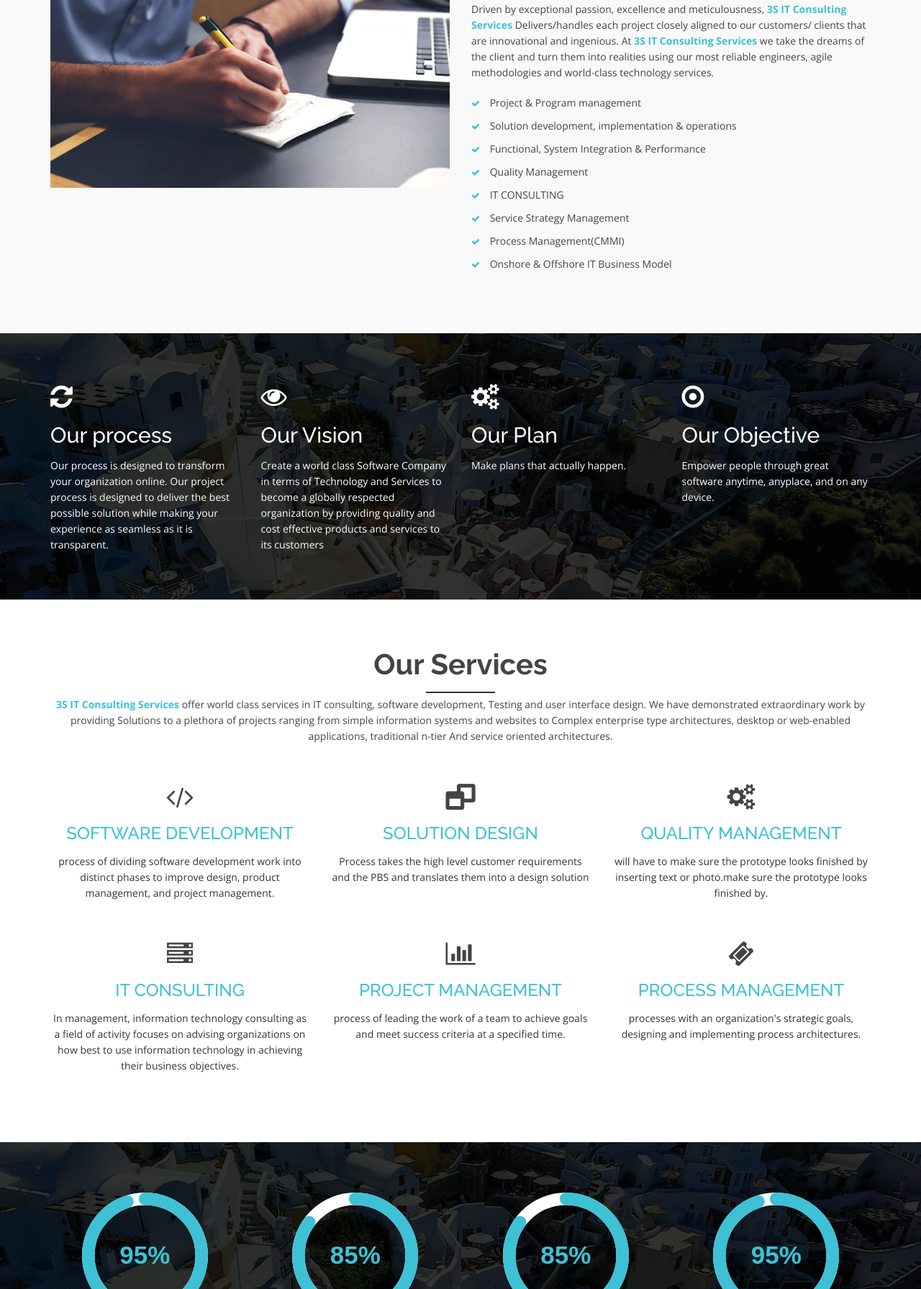
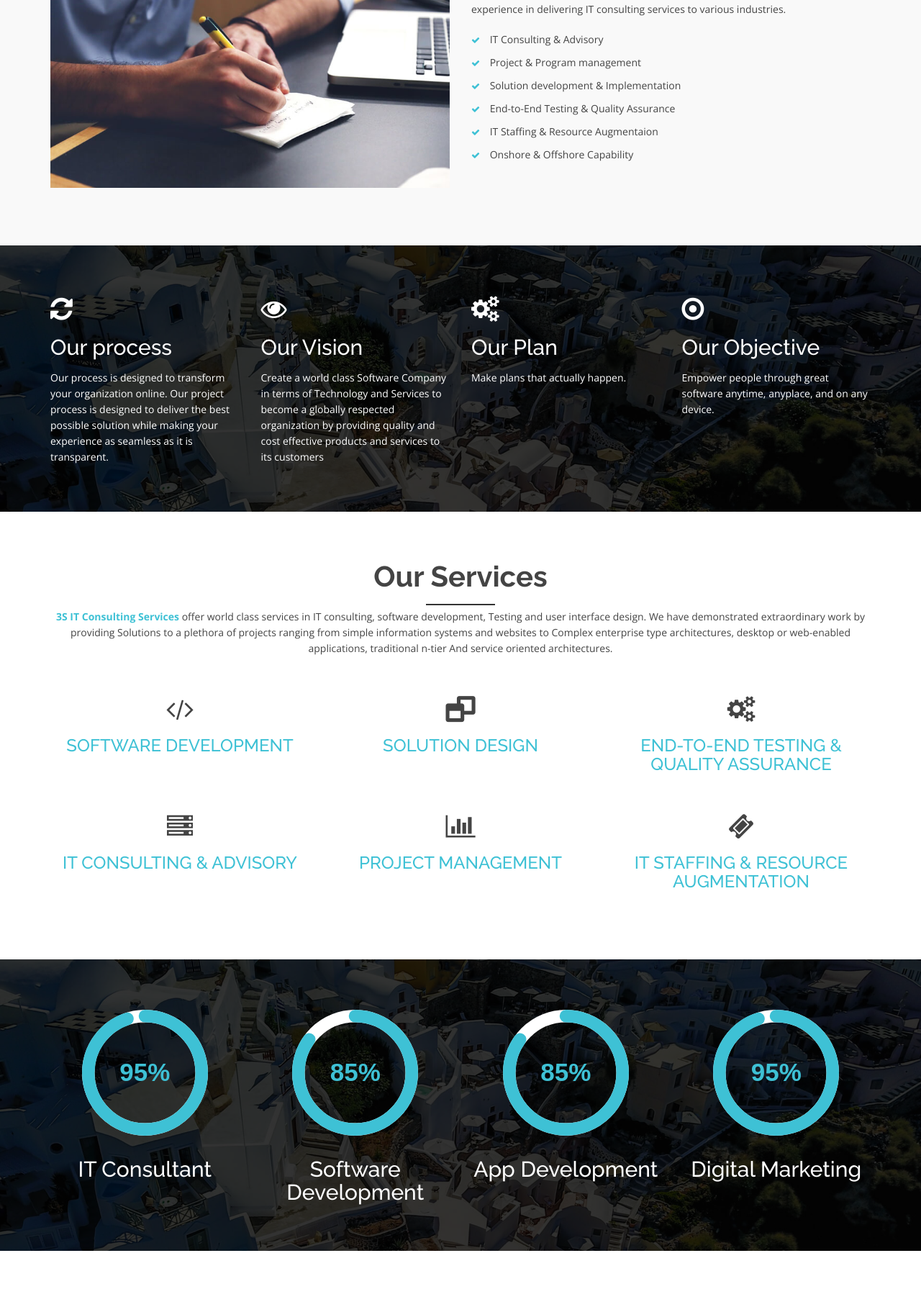
Before and after one commit to anibhat/3sit, a plain HTML site: page index.html in a window 1280 px wide. Shown: the part 864-2655 px from the top of the page at 72% size. Drawn offline with nearby package versions, Linux system fonts and the light colour scheme.

Commit message:
Update index.html
Removed unwanted

```diff
--- a/index.html
+++ b/index.html
@@ -216,32 +216,26 @@
           <div class="well-middle">
             <div class="single-well">
               <p>
-                <font color="#3ec1d5"><strong>3S IT Consulting Services</strong></font> offers a wide spectrum of services to choose from. Right from simple Website design to complex enterprise type architectures, desktop or web-enabled applications, Traditional n-tier and service-oriented architectures. Driven by exceptional passion, excellence and meticulousness, <font color="#3ec1d5"><strong>3S IT Consulting Services</strong></font> Delivers/handles each project closely aligned to our customers/ clients that are innovational and ingenious. At <font color="#3ec1d5"><strong>3S IT Consulting Services</strong></font> we take the dreams of the client and turn them into realities using our most reliable engineers, agile methodologies and world-class technology services.
+                <font color="#3ec1d5"><strong>3S IT Consulting Services</strong></font> Services is a Toronto based IT staffing, consulting and solutions provider delivering outstanding IT services in Canada for over 10 years focused on ensuring our clients' success. Our IT Leaders has more than 20 years of experience in delivering IT consulting services to various industries.
               </p>
               <ul>
+                <li>
+                  <i class="fa fa-check"></i> IT Consulting & Advisory
+                </li>
                 <li>
                   <i class="fa fa-check"></i> Project & Program management
                 </li>
                 <li>
-                  <i class="fa fa-check"></i> Solution development, implementation & operations
+                  <i class="fa fa-check"></i> Solution development & Implementation
                 </li>
                 <li>
-                  <i class="fa fa-check"></i> Functional, System Integration & Performance
+                  <i class="fa fa-check"></i> End-to-End Testing & Quality Assurance
                 </li>
                 <li>
-                  <i class="fa fa-check"></i> Quality Management
-                </li>
-                <li>
-                  <i class="fa fa-check"></i> IT CONSULTING
-                </li>
-				<li>
-                  <i class="fa fa-check"></i> Service Strategy Management
-                </li>
-                <li>
-                  <i class="fa fa-check"></i> Process Management(CMMI)
+                  <i class="fa fa-check"></i> IT Staffing & Resource Augmentaion
                 </li>
 				 <li>
-                  <i class="fa fa-check"></i> Onshore & Offshore IT Business Model
+                  <i class="fa fa-check"></i> Onshore & Offshore Capability
                 </li>
               </ul>
             </div>
@@ -330,9 +324,6 @@
 											<i class="fa fa-code"></i>
 										</a>
                     <h4 style="color:#3EC1D5">SOFTWARE DEVELOPMENT</h4>
-                  <p>
-                    process of dividing software development work into distinct phases to improve design, product management, and project management.
-                  </p>
                 </div>
               </div>
               <!-- end about-details -->
@@ -346,9 +337,6 @@
 											<i class="fa fa-window-restore"></i>
 										</a>
                  <h4 style="color:#3EC1D5">SOLUTION DESIGN</h4>
-                  <p>
-                   Process takes the high level customer requirements and the PBS and translates them into a design solution
-                  </p>
                 </div>
               </div>
               <!-- end about-details -->
@@ -362,10 +350,7 @@
                   <a class="services-icon" href="#">
 											<i class="fa fa-cogs"></i>
 										</a>
-                   <h4 style="color:#3EC1D5">QUALITY MANAGEMENT</h4>
-                  <p>
-                    will have to make sure the prototype looks finished by inserting text or photo.make sure the prototype looks finished by.
-                  </p>
+                   <h4 style="color:#3EC1D5">END-TO-END TESTING & QUALITY ASSURANCE</h4>
                 </div>
               </div>
               <!-- end about-details -->
@@ -379,10 +364,7 @@
                   <a class="services-icon" href="#">
 											<i class="fa fa-server"></i>
 										</a>
-                   <h4 style="color:#3EC1D5">IT CONSULTING </h4>
-                  <p>
-                    In management, information technology consulting as a field of activity focuses on advising organizations on how best to use information technology in achieving their business objectives.
-                  </p>
+                   <h4 style="color:#3EC1D5">IT CONSULTING & ADVISORY</h4>
                 </div>
               </div>
               <!-- end about-details -->
@@ -398,9 +380,6 @@
 											<i class="fa fa-bar-chart"></i>
 										</a>
                    <h4 style="color:#3EC1D5">PROJECT MANAGEMENT</h4>
-                  <p>
-                    process of leading the work of a team to achieve goals and meet success criteria at a specified time.
-                  </p>
                 </div>
               </div>
               <!-- end about-details -->
@@ -415,10 +394,7 @@
                   <a class="services-icon" href="#">
 											<i class="fa fa-ticket"></i>
 										</a>
-                   <h4 style="color:#3EC1D5">PROCESS MANAGEMENT</h4>
-                  <p>
-                    processes with an organization's strategic goals, designing and implementing process architectures.
-                  </p>
+                   <h4 style="color:#3EC1D5">IT STAFFING & RESOURCE AUGMENTATION</h4>
                 </div>
               </div>
               <!-- end about-details -->
```
